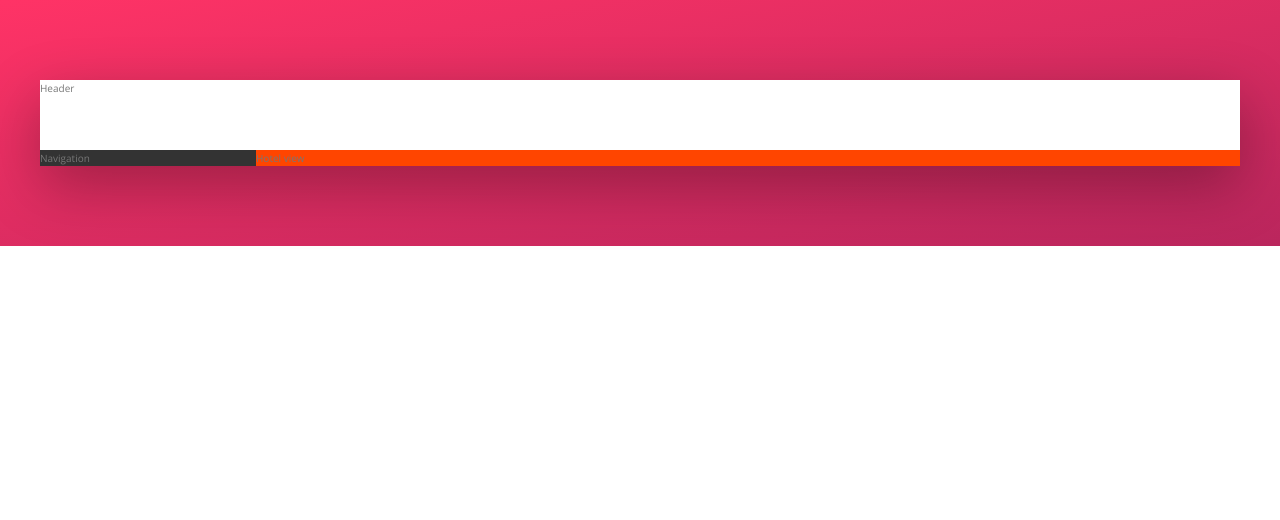
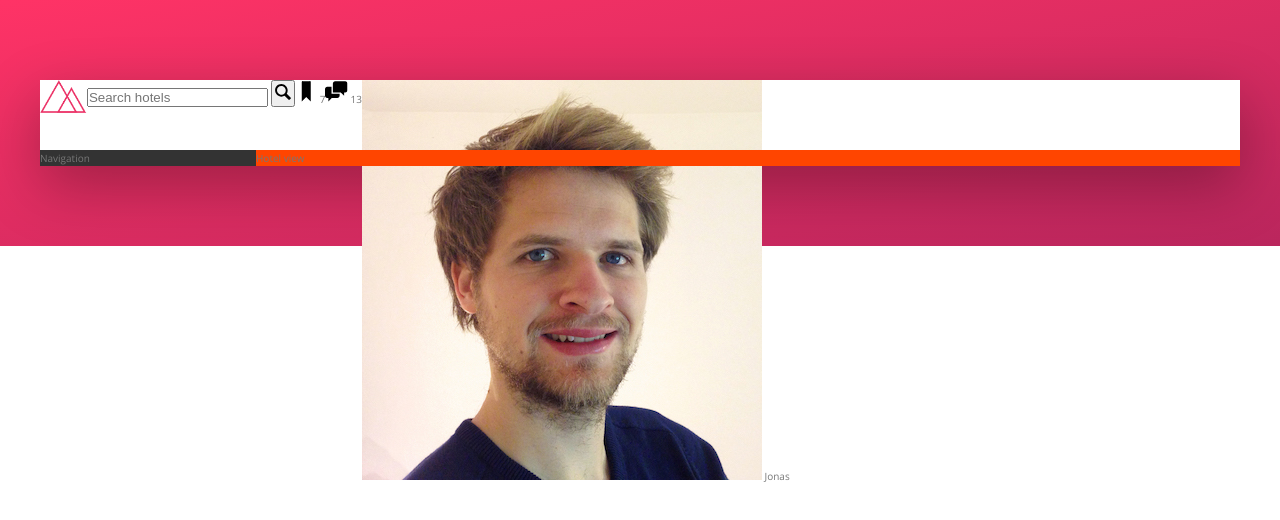
Before and after one commit to bikokwa/trillo, a website: page index.html in a window 1280 px wide. Drawn offline with nearby package versions, Linux system fonts and the light colour scheme.

Commit message:
header part 1

```diff
--- a/index.html
+++ b/index.html
@@ -15,7 +15,41 @@
   </head>
   <body>
     <div class="container">
-      <header class="header">Header</header>
+      <header class="header">
+        <img src="img/logo.png" alt="trillo logo" class="logo" />
+
+        <form action="#" class="search">
+          <input
+            type="text"
+            class="search__input"
+            placeholder="Search hotels"
+          />
+          <button class="search__button">
+            <svg class="search__icon">
+              <use xlink:href="img/sprite.svg#icon-magnifying-glass"></use>
+            </svg>
+          </button>
+        </form>
+
+        <nav class="user-nav">
+          <div class="user-nav__icon-box">
+            <svg class="user-nav__icon">
+              <use xlink:href="img/sprite.svg#icon-bookmark"></use>
+            </svg>
+            <span class="user-nav__notification">7</span>
+          </div>
+          <div class="user-nav__icon-box">
+            <svg class="user-nav__icon">
+              <use xlink:href="img/sprite.svg#icon-chat"></use>
+            </svg>
+            <span class="user-nav__notification">13</span>
+          </div>
+          <div class="user-nav__user">
+            <img src="img/user.jpg" alt="User photo" class="user-nav__user" />
+            <span class="user-nav__user-name">Jonas</span>
+          </div>
+        </nav>
+      </header>
       <div class="content">
         <nav class="sidebar">Navigation</nav>
         <main class="hotel-view">Hotel view</main>
--- a/sass/_components.scss
+++ b/sass/_components.scss
@@ -0,0 +1,48 @@
+////////////////////////////////////////////////////
+// LOGO
+.logo {
+  height: 3.25rem;
+}
+
+//////////////////////////////////////////////////////
+// SEARCH
+.search {
+  &__input {
+  }
+
+  &__button {
+  }
+
+  &__icon {
+    height: 2rem;
+    width: 2rem;
+  }
+}
+
+//////////////////////////////////////////////////////
+// USER NAVIGATION
+.user-nav {
+  display: flex;
+
+  &__icon-box {
+  }
+
+  &__icon {
+    height: 2.25rem;
+    width: 2.25rem;
+  }
+
+  &__notification {
+  }
+
+  &__user {
+  }
+
+  &__user-photo {
+    height: 3.75rem;
+    border-radius: 50%;
+  }
+
+  &__user-name {
+  }
+}
--- a/sass/_layout.scss
+++ b/sass/_layout.scss
@@ -9,6 +9,8 @@
   height: 7rem;
   background-color: var(--color-white);
   border-bottom: var(--color-grey-light-1);
+
+  display: flex;
 }
 
 .content {
```
Also changed, not shown: css/style.css, img/SVG/aircraft-take-off.svg (added), img/SVG/bookmark.svg (added), img/SVG/chat.svg (added), img/SVG/chevron-small-right.svg (added), img/SVG/home.svg (added), img/SVG/key.svg (added), img/SVG/location-pin.svg (added), img/SVG/magnifying-glass.svg (added), img/SVG/map.svg (added), img/SVG/star.svg (added), img/sprite.svg.
